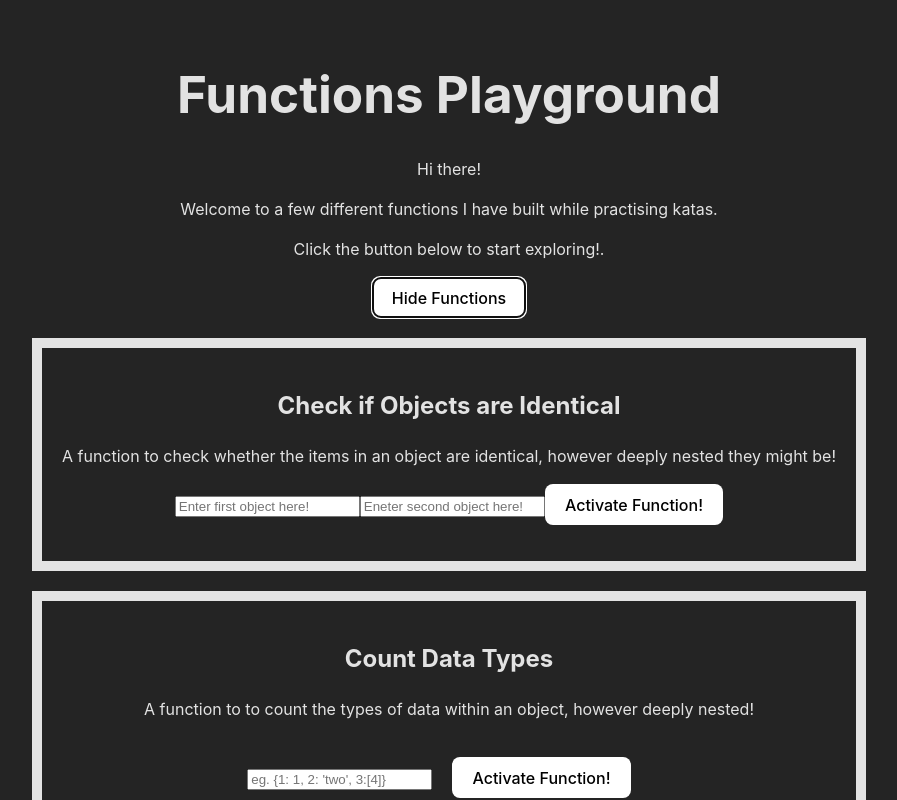
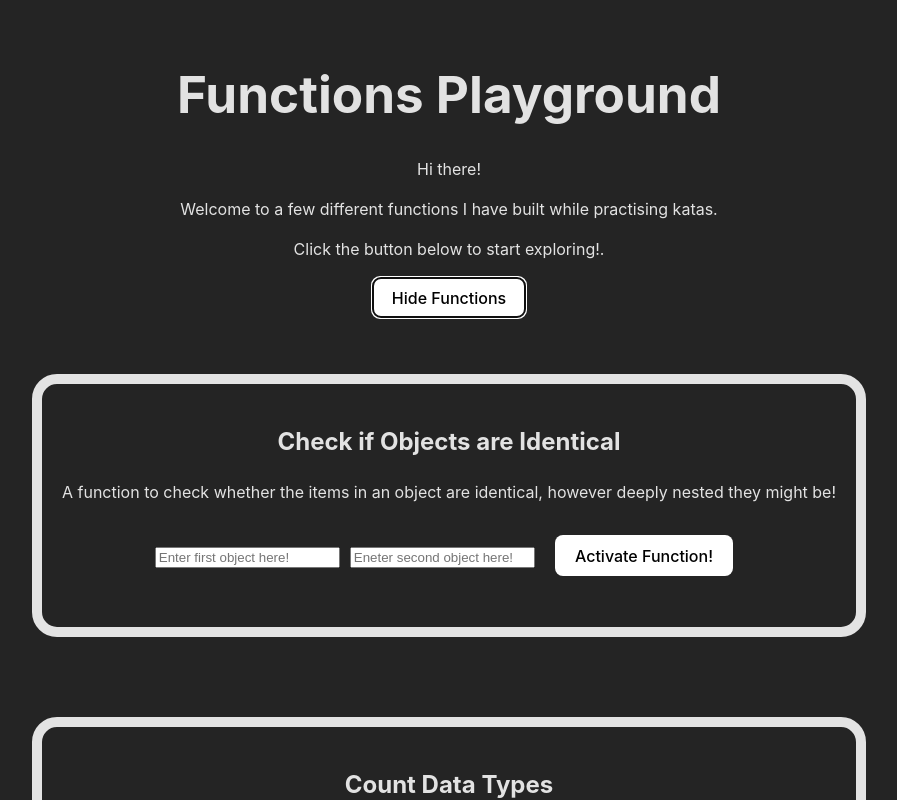
Before and after one commit to DanielCouperthwaite/Functions-Playground, a React (Vite) app: page / in a window 1280 px wide. Both pictures are taken after a click on the button "Click Here". Shown: the top 800 px of the page, without its empty margins (191-1088 px from the left). Built offline with nearby package versions, Linux system fonts and the light colour scheme.

Commit message:
add add spacing styling for multiple components

```diff
--- a/src/App.jsx
+++ b/src/App.jsx
@@ -16,7 +16,7 @@ function App() {
 
 
     <CheckIdentical />
-    <CountNestedItems />
+    <CountNestedItems/>
     <PreventMutation />
     <UpdateItems />
 
--- a/src/CheckIdentical.jsx
+++ b/src/CheckIdentical.jsx
@@ -25,11 +25,13 @@ export default function CheckIdentical (){
 
     return (
         <>
-            <section style={{border: '10px solid', padding: '20px', margin: '20px'}}>
+            <div style={{padding: '20px'}}>
+            <section style={{border: '10px solid', padding: '20px', margin: '20px', borderRadius: '25px'}}>
             <h2>Check if Objects are Identical</h2>
             <p>A function to check whether the items in an object are identical, however deeply nested they might be!</p>
             <form onSubmit={handleSubmit}>
                 <input
+                    style={{margin: '5px'}}
                     type="text area"
                     placeholder="Enter first object here!"
                     value={input1}
@@ -38,6 +40,7 @@ export default function CheckIdentical (){
                     }}
                 />
                 <input
+                    style={{margin: '5px'}}
                     type="text area"
                     placeholder="Eneter second object here!"
                     value={input2}
@@ -45,11 +48,12 @@ export default function CheckIdentical (){
                         setInput2(event.target.value)
                     }}
                 />
-                <button>Activate Function!</button>
+                <button style={{margin: '15px'}}>Activate Function!</button>
             </form>
             <p>{showInput}</p>
             <p>{result}</p>
             </section>
+            </div>
         </>
     )
 }
--- a/src/CountNestedItems.jsx
+++ b/src/CountNestedItems.jsx
@@ -23,12 +23,13 @@ export default function CountNestedItems (){
 
     return (
         <>
-            <section style={{border: '10px solid', padding: '20px', margin: '20px'}}>
+            <div style={{padding: '20px'}}>
+            <section style={{border: '10px solid', padding: '20px', margin: '20px', borderRadius: '25px'}}>
             <h2>Count Data Types</h2>
             <p>A function to to count the types of data within an object, however deeply nested!</p>
             <form onSubmit={handleSubmit}>
                 <input
-                    type="text area"
+                    type="multiline text area"
                     placeholder="eg. {1: 1, 2: 'two', 3:[4]}"
                     value={input}
                     onChange={(event) => {
@@ -46,6 +47,7 @@ export default function CountNestedItems (){
             <p>{result["number"] > 0 ? <p>Numbers: {result["number"]}</p> : null}</p>
             <p>{result["boolean"] > 0 ? <p>Booleans: {result["boolean"]}</p> : null}</p>
             </section>
+            </div>
         </>
     )
 }
```
